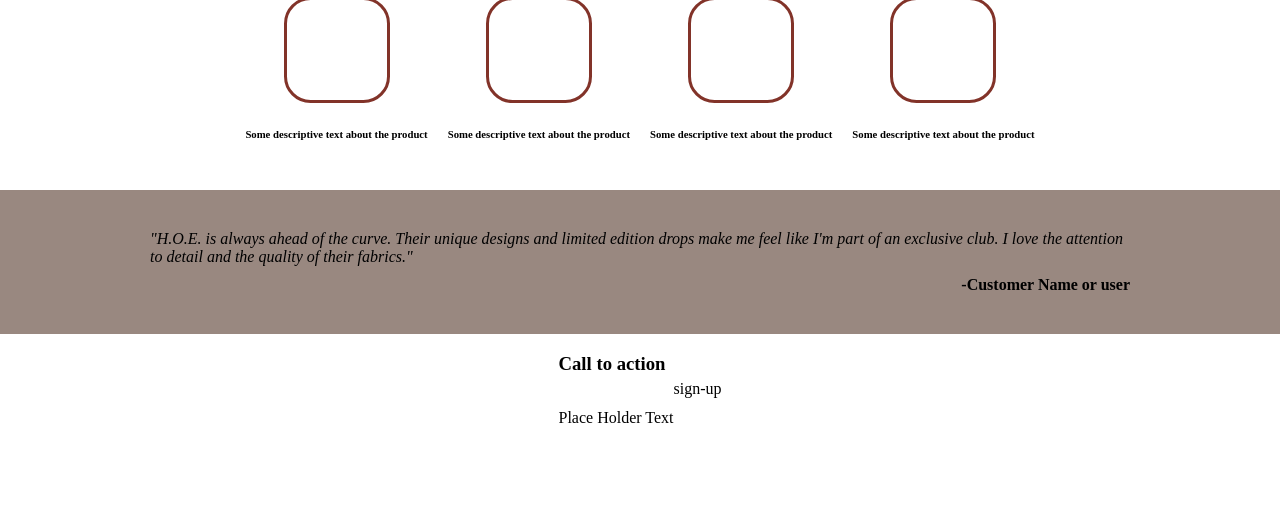
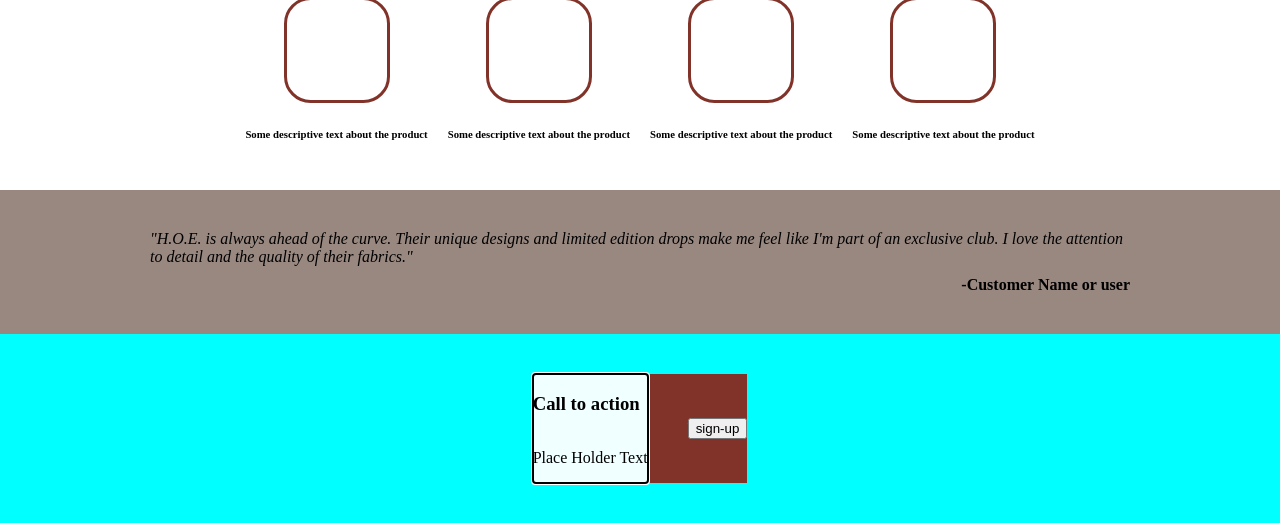
Before and after one commit to Kobalosz/KB-LandingPage, a plain HTML site: page KB-Land/index.html in a window 1280 px wide. Shown: the part 485-1008 px from the top of the page. Before the commit the page ends 928 px from the top, so only its background shows below. Drawn offline with Linux system fonts and the light colour scheme.

Commit message:
Attempt to resolve floating Section4 Card, Unresolved.

```diff
--- a/KB-Land/index.html
+++ b/KB-Land/index.html
@@ -89,15 +89,16 @@
     </div>
 
     <div class="section4">
+
         <div class="c4-card">
             <div class="c4-text">
-                <h3>
+                <h3 class="c4-header">
                     Call to action
                 </h3>
-                <p>Place Holder Text </p>
+                <p class="c4-par">Place Holder Text </p>
             </div>
             <div class="c4-button">
-                sign-up
+                <button>sign-up</button>
             </div>
         </div>
     </div>
--- a/KB-Land/styles/styles.css
+++ b/KB-Land/styles/styles.css
@@ -189,19 +189,31 @@ body{
 }
 .section4{
     display: flex;
+    align-self: stretch;
     flex-direction: column;
     justify-content: center;
     align-items: center;
+    gap: 10px;
+    padding: 40px 150px;
+    background-color: aqua;
+
 }
 .c4-card{
     display: flex;
-    justify-content: center;
+    justify-content: space-between;
     align-items: center;
+    gap: 40px;
+    background-color: #823329;
 }
 .c4-text{
     display: flex;
     flex-direction: column;
+    justify-content: baseline;
+    align-items:  baseline;
+    background-color: azure;
+    outline: auto;
 }
 .c4-button{
-
+    border-radius: 25%;
+    background-color: violet;
 }
```
